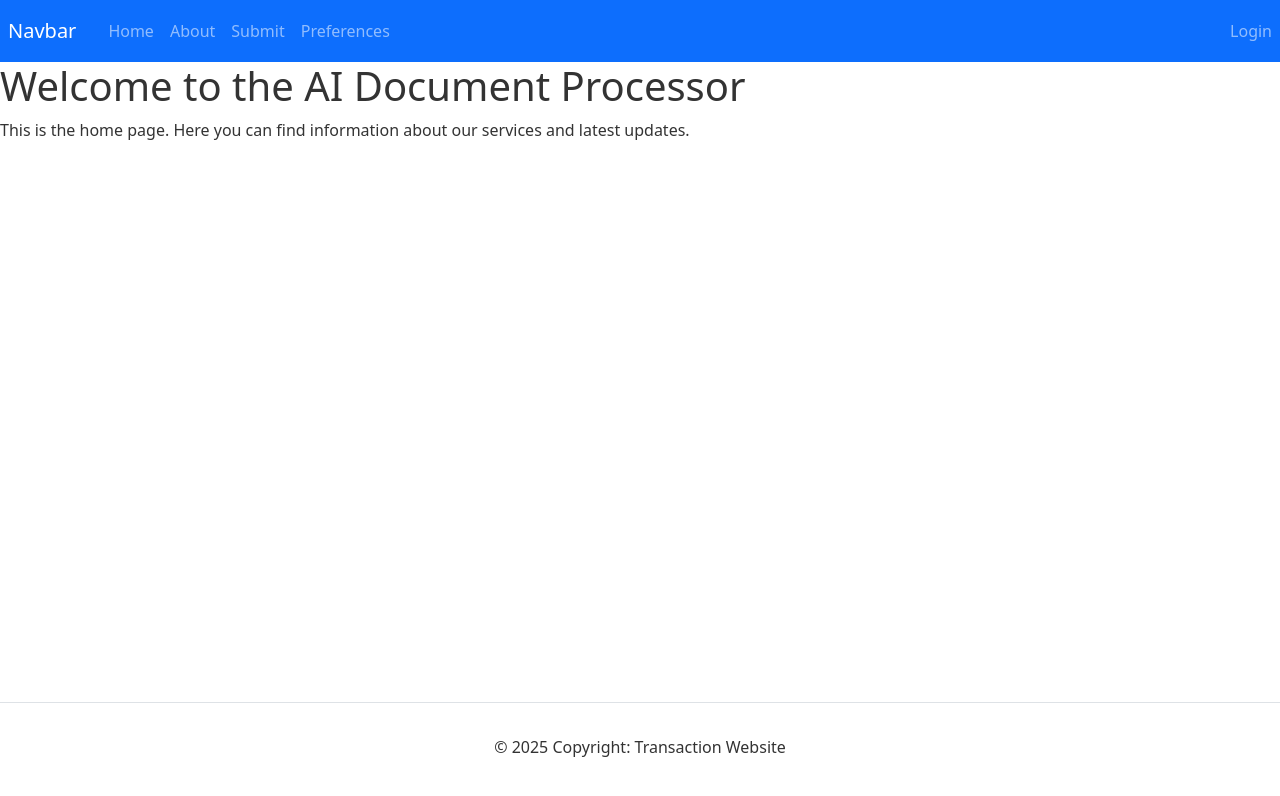
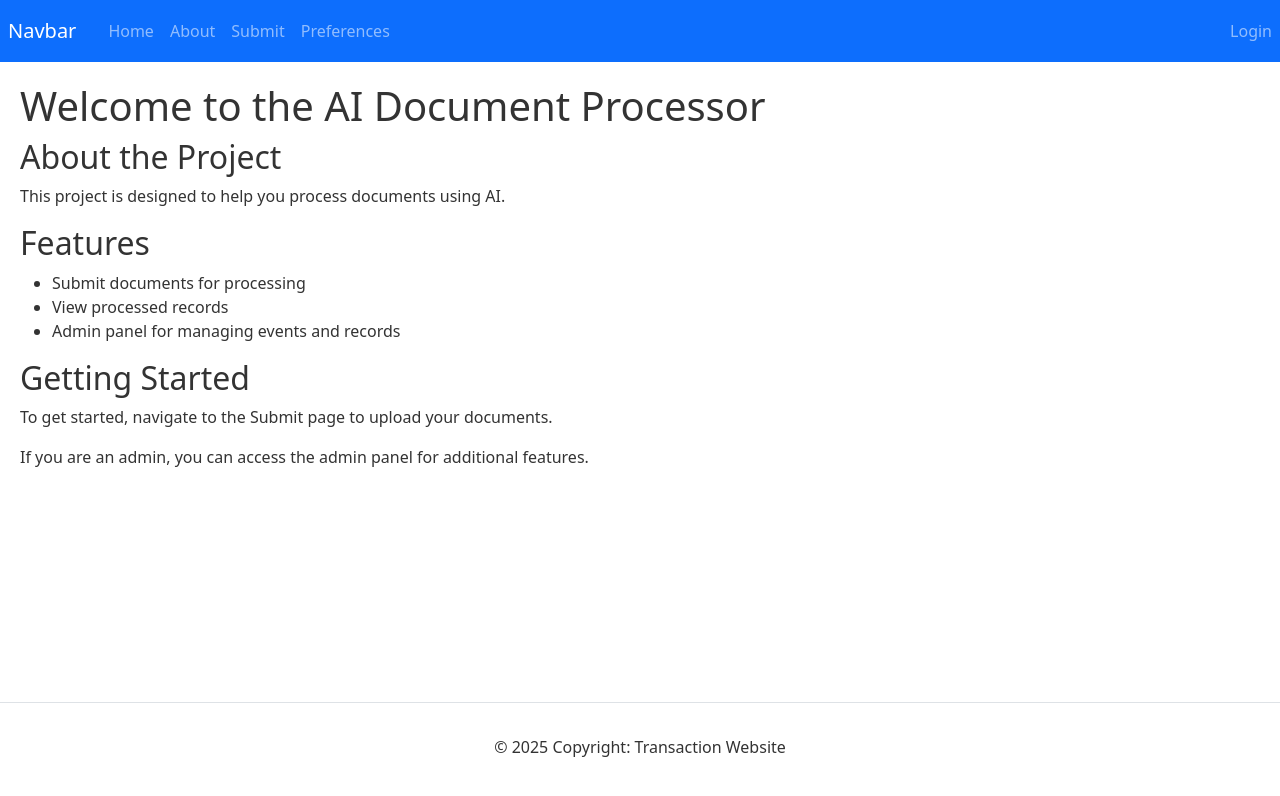
Before and after one commit to KyryloKozlovskyi/AI-Document-Processor, a React (Create React App) app: page / in a window 1280 px wide. Shown: the top 796 px of the page. Built offline with nearby package versions, Linux system fonts and the light colour scheme.

Commit message:
Add to homepage and about page

```diff
--- a/src/components/About.js
+++ b/src/components/About.js
@@ -4,7 +4,9 @@ const About = () => {
   return (
     <div className="root-container">
       <h1>About us</h1>
-      <p>Welcome to our website. Here is some information about us.</p>
+      <p>Made by Fionn McCarthy and Kyrylo Kozlovskyi</p>
+      <p>We are students at ATU Galway.</p>
+      <p>This is our 3rd Year final project.</p>
     </div>
   );
 };
--- a/src/components/Home.js
+++ b/src/components/Home.js
@@ -4,10 +4,22 @@ const Home = () => {
   return (
     <div className="root-container">
       <h1>Welcome to the AI Document Processor</h1>
-      <p>
-        This is the home page. Here you can find information about our services
-        and latest updates.
-      </p>
+
+      <div className="content-container">
+        <h2>About the Project</h2>
+        <p>This project is designed to help you process documents using AI.</p>
+
+        <h2>Features</h2>
+        <ul>
+          <li>Submit documents for processing</li>
+          <li>View processed records</li>
+          <li>Admin panel for managing events and records</li>
+        </ul>
+
+        <h2>Getting Started</h2>
+        <p>To get started, navigate to the Submit page to upload your documents.</p>
+        <p>If you are an admin, you can access the admin panel for additional features.</p>
+      </div>
     </div>
   );
 };
--- a/src/index.css
+++ b/src/index.css
@@ -284,6 +284,7 @@ body[data-theme='dark'] .react-markdown {
 .root-container {
   flex-direction: column;
   align-items: center;
+  padding: 20px;
   min-height: 80vh;
   min-width: 100%;
   background-color: var(--bg-color);
```
